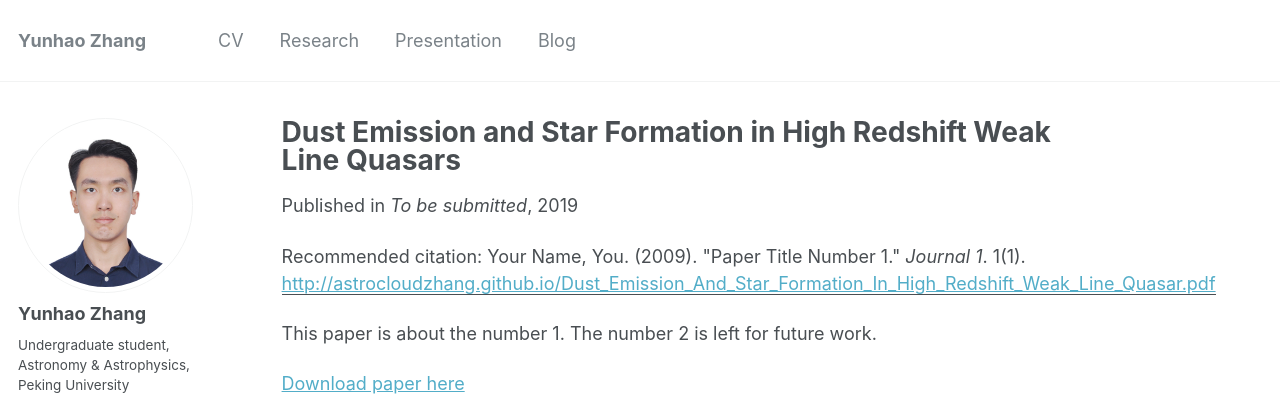
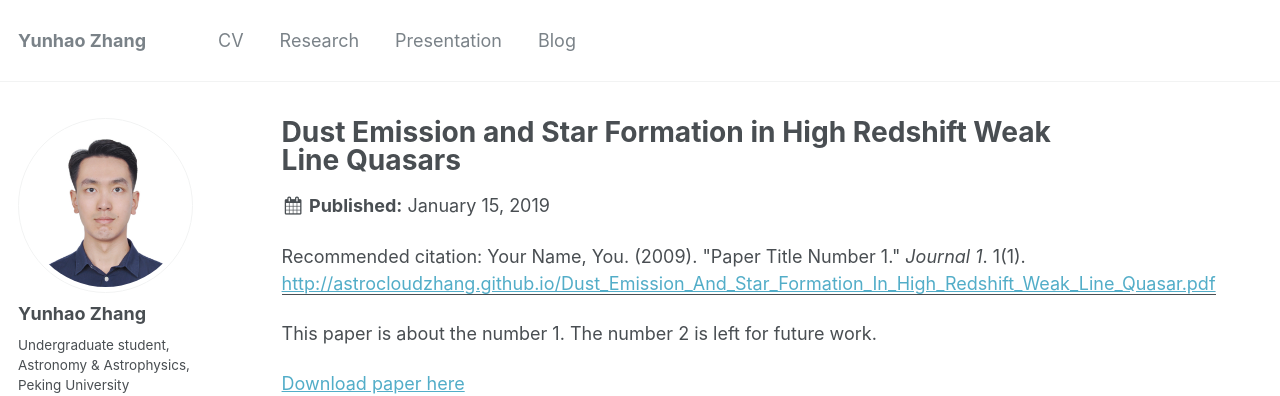
Before and after one commit to AstroCloudZhang/astrocloudzhang.github.io, a Jekyll site: the page built from _publications/2009-10-01-paper-title-number-1.md, in a window 1280 px wide and 944 px high. Shown: the top 396 px of the window. Built offline with Jekyll 4.4.1, drawn with Linux system fonts in a browser that asks for light colours; part of the change alters nothing that is shown.

Commit message:
Update 2009-10-01-paper-title-number-1.md

```diff
--- a/_publications/2009-10-01-paper-title-number-1.md
+++ b/_publications/2009-10-01-paper-title-number-1.md
@@ -4,7 +4,7 @@ collection: publications
 permalink: /publication/2009-10-01-paper-title-number-1
 excerpt: 'This paper is about the number 1. The number 2 is left for future work.'
 date: 2019-01-15
-venue: 'To be submitted'
+## venue: 'To be submitted'
 paperurl: 'http://astrocloudzhang.github.io/Dust_Emission_And_Star_Formation_In_High_Redshift_Weak_Line_Quasar.pdf'
 citation: 'Your Name, You. (2009). &quot;Paper Title Number 1.&quot; <i>Journal 1</i>. 1(1).'
 ---
```
